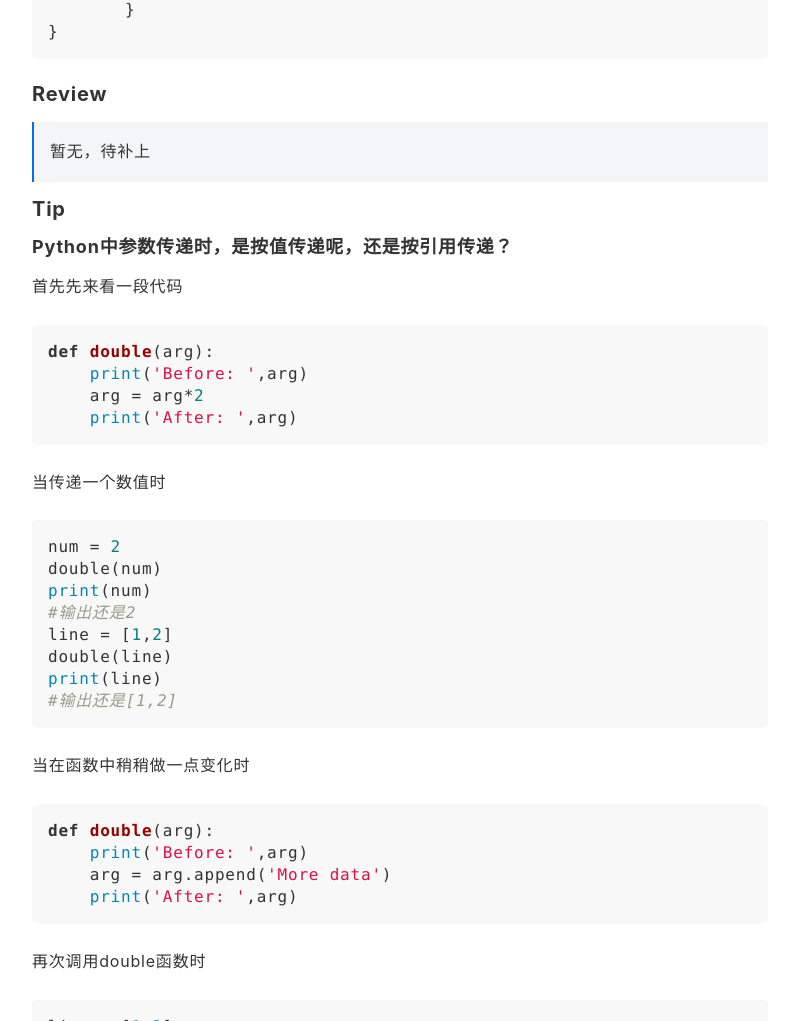
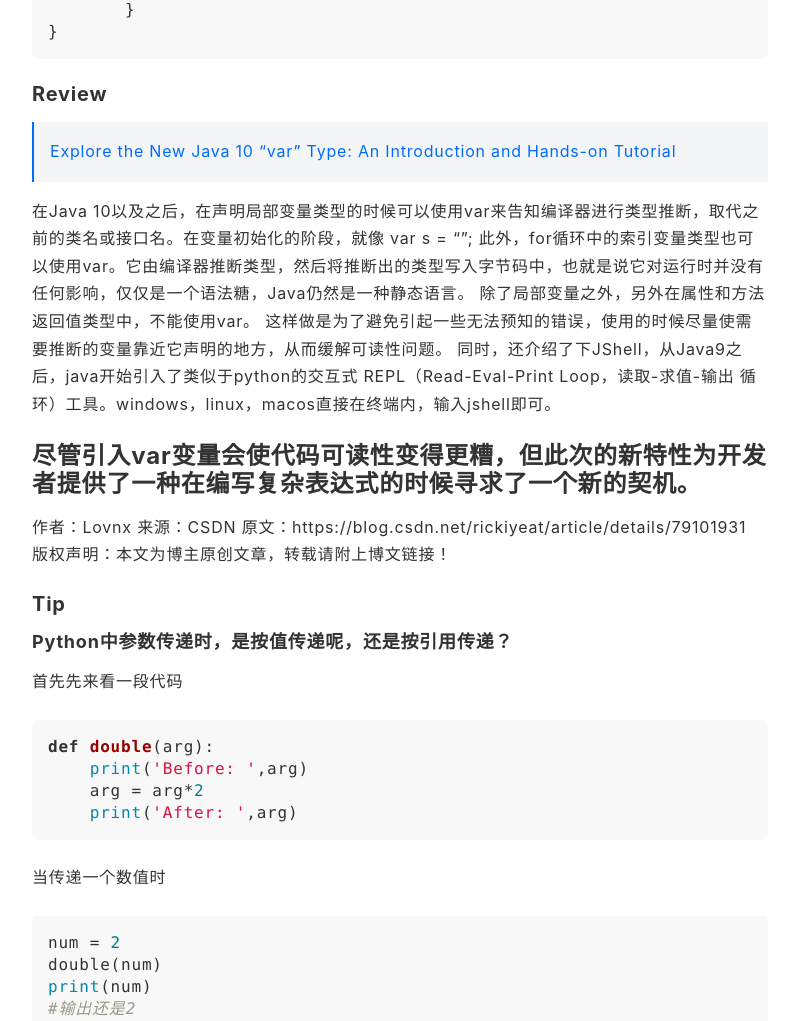
Before and after one commit to waterjiao/waterjiao.github.io, a plain HTML site: page post/arts-di-er-zhou/index.html in a window 1280 px wide. Shown: the part 1630-2651 px from the top of the page, without its empty margins (240-1036 px from the left). Drawn offline with nearby package versions, Linux system fonts and the light colour scheme.

Commit message:
update from gridea: 2019-07-07 09:17:53

```diff
--- a/post/arts-di-er-zhou/index.html
+++ b/post/arts-di-er-zhou/index.html
@@ -4,7 +4,7 @@
 <meta name="description" content="" />
 <meta name="viewport" content="width=device-width, initial-scale=1" />
 <title>ARTS-第二周 | Waterjiao</title>
-<link rel="shortcut icon" href="https://waterjiao.github.io/favicon.ico?v=1562075037139">
+<link rel="shortcut icon" href="https://waterjiao.github.io/favicon.ico?v=1562462269330">
 <link rel="stylesheet" href="https://use.fontawesome.com/releases/v5.7.2/css/all.css" integrity="sha384-fnmOCqbTlWIlj8LyTjo7mOUStjsKC4pOpQbqyi7RrhN7udi9RwhKkMHpvLbHG9Sr" crossorigin="anonymous">
 <link rel="stylesheet" href="https://cdnjs.cloudflare.com/ajax/libs/KaTeX/0.10.0/katex.min.css">
 <link rel="stylesheet" href="https://waterjiao.github.io/styles/main.css">
@@ -20,7 +20,7 @@
       <div class="main-content">
         <div class="site-header">
   <a href="https://waterjiao.github.io">
-  <img class="avatar" src="https://waterjiao.github.io/images/avatar.png?v=1562075037139" alt="">
+  <img class="avatar" src="https://waterjiao.github.io/images/avatar.png?v=1562462269330" alt="">
   </a>
   <h1 class="site-title">
     Waterjiao
@@ -136,8 +136,17 @@ class AddTwoNums {
 </code></pre>
 <h3 id="review">Review</h3>
 <blockquote>
-<p>暂无，待补上</p>
+<p><a href="https://www.infoq.com/articles/java-10-var-type/?useSponsorshipSuggestions=true">Explore the New Java 10 “var” Type: An Introduction and Hands-on Tutorial</a></p>
 </blockquote>
+<p>在Java 10以及之后，在声明局部变量类型的时候可以使用var来告知编译器进行类型推断，取代之前的类名或接口名。在变量初始化的阶段，就像 var s = “”;
+此外，for循环中的索引变量类型也可以使用var。它由编译器推断类型，然后将推断出的类型写入字节码中，也就是说它对运行时并没有任何影响，仅仅是一个语法糖，Java仍然是一种静态语言。
+除了局部变量之外，另外在属性和方法返回值类型中，不能使用var。 这样做是为了避免引起一些无法预知的错误，使用的时候尽量使需要推断的变量靠近它声明的地方，从而缓解可读性问题。
+同时，还介绍了下JShell，从Java9之后，java开始引入了类似于python的交互式 REPL（Read-Eval-Print Loop，读取-求值-输出 循环）工具。windows，linux，macos直接在终端内，输入jshell即可。</p>
+<h2 id="尽管引入var变量会使代码可读性变得更糟但此次的新特性为开发者提供了一种在编写复杂表达式的时候寻求了一个新的契机">尽管引入var变量会使代码可读性变得更糟，但此次的新特性为开发者提供了一种在编写复杂表达式的时候寻求了一个新的契机。</h2>
+<p>作者：Lovnx
+来源：CSDN
+原文：https://blog.csdn.net/rickiyeat/article/details/79101931
+版权声明：本文为博主原创文章，转载请附上博文链接！</p>
 <h3 id="tip">Tip</h3>
 <h4 id="python中参数传递时是按值传递呢还是按引用传递">Python中参数传递时，是按值传递呢，还是按引用传递？</h4>
 <p>首先先来看一段代码</p>
```
Also changed, not shown: archives/index.html (+2 -2 lines), atom.xml (+11 -2 lines), index.html (+2 -2 lines), post/about/index.html (+2 -2 lines), post/arts-di-yi-zhou/index.html (+2 -2 lines), post/shu-dan/index.html (+2 -2 lines), tag/KYiB_NPjN/index.html (+2 -2 lines), tag/TEAG1uIJY/index.html (+2 -2 lines), tag/tWfE2Yt2T/index.html (+2 -2 lines), tag/y4M4Wo201/index.html (+2 -2 lines), tags/index.html (+2 -2 lines).
